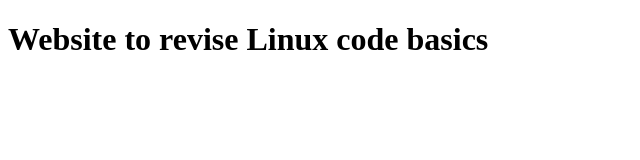
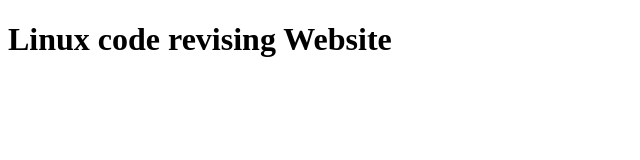
Before and after one commit to Mizorio/Linux-Helper-website, a plain HTML site: page index.html in a window 1280 px wide. Shown: the whole page, without its empty margins (0-640 px from the left). Drawn offline with Linux system fonts and the light colour scheme.

Commit message:
Make a website

```diff
--- a/index.html
+++ b/index.html
@@ -7,6 +7,6 @@
     <title>Document</title>
 </head>
 <body>
-    <h1>Website to revise Linux code basics</h1>
+    <h1>Linux code revising Website</h1>
 </body>
 </html>
```
